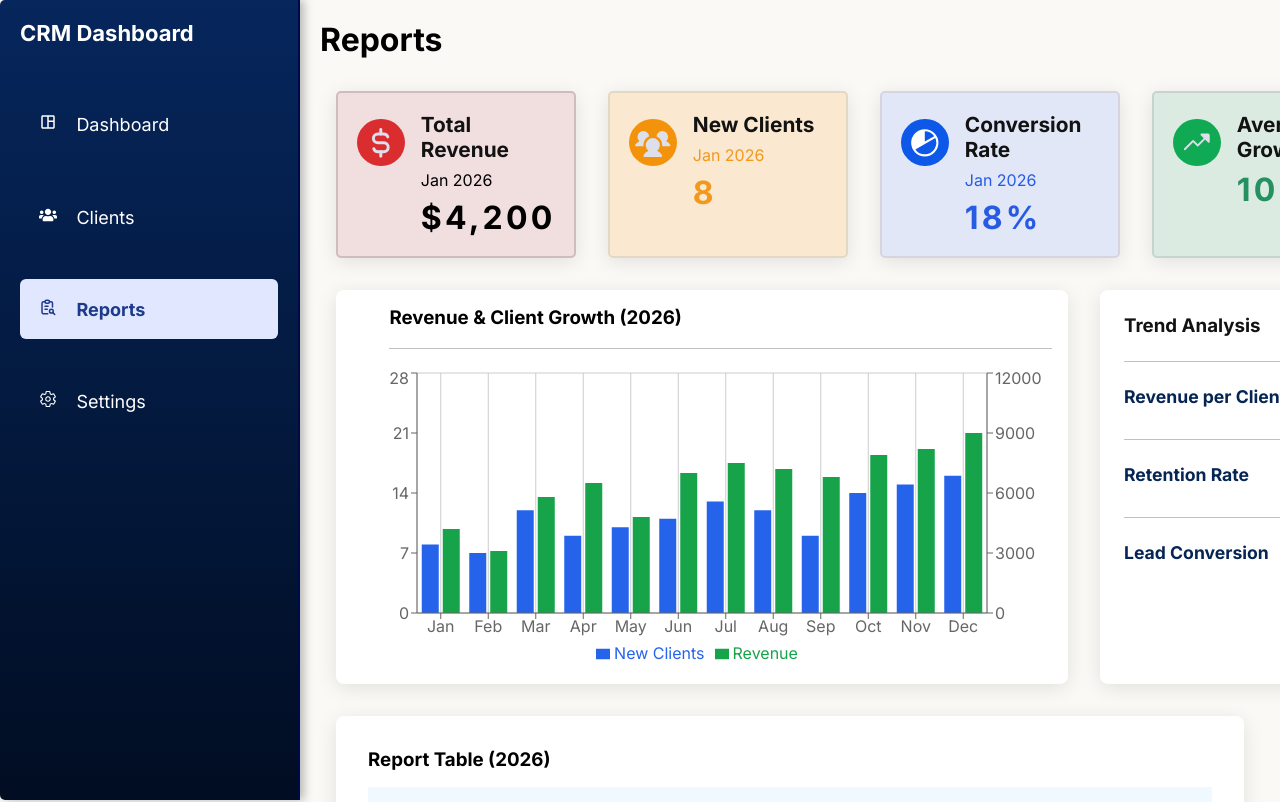
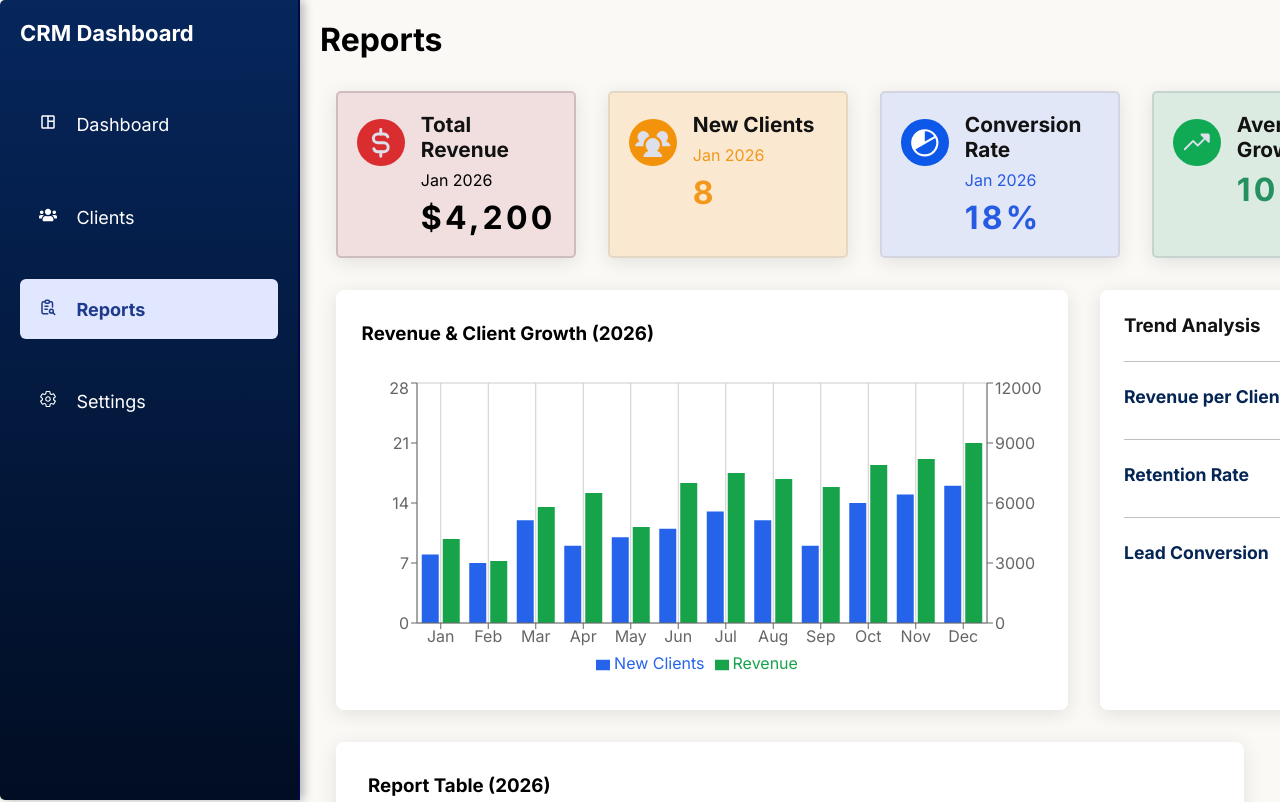
Before and after one commit to FixedBits/client-dashboard, a React (Vite) app: page /reports in a window 1280 px wide. Shown: the top 802 px of the page. Built offline with nearby package versions, Linux system fonts and the light colour scheme.

Commit message:
Fix reports chart spacing

```diff
--- a/src/styles/Reports.css
+++ b/src/styles/Reports.css
@@ -6,15 +6,16 @@
 .reports-chart {
   background: var(--card-bg, #fff);
   border-radius: 8px;
-  padding: 1em;
+  padding: 2rem 1rem;
   box-shadow: 0 4px 20px #0000001a;
+  box-sizing: border-box;
 }
 
 .reports-chart h3 {
-  margin-left: 2em;
-  margin-bottom: 1em;
-  padding-bottom: 1em;
-  border-bottom: 1px solid #8b8b8b8b;
+  padding-left: 0.6rem;
+  padding-bottom: 1rem;
+  margin-bottom: 1rem;
+  border-bottom: 1px solid rgba(255, 255, 255, 0.1);
 }
 
 .middle-row .reports-chart {
```
